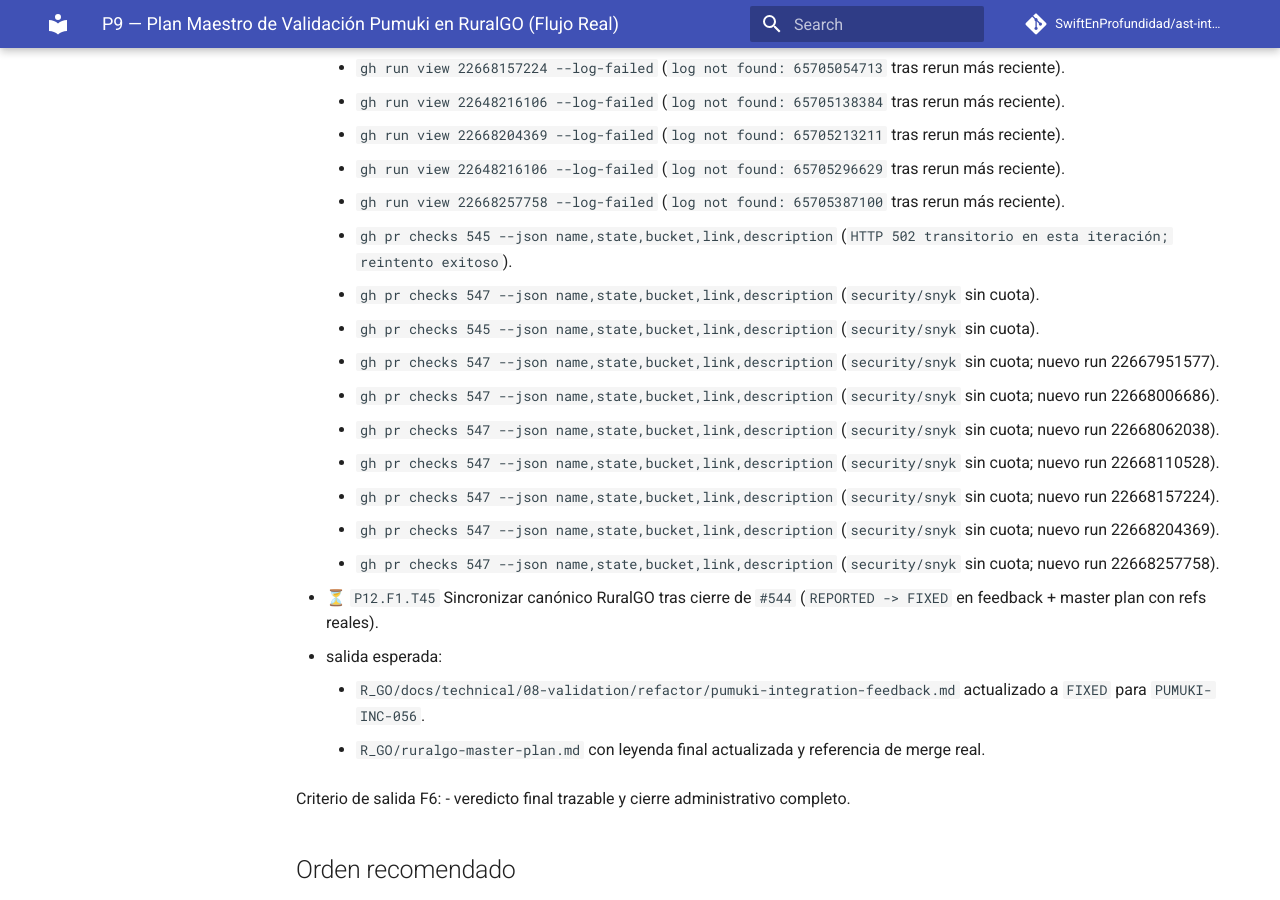
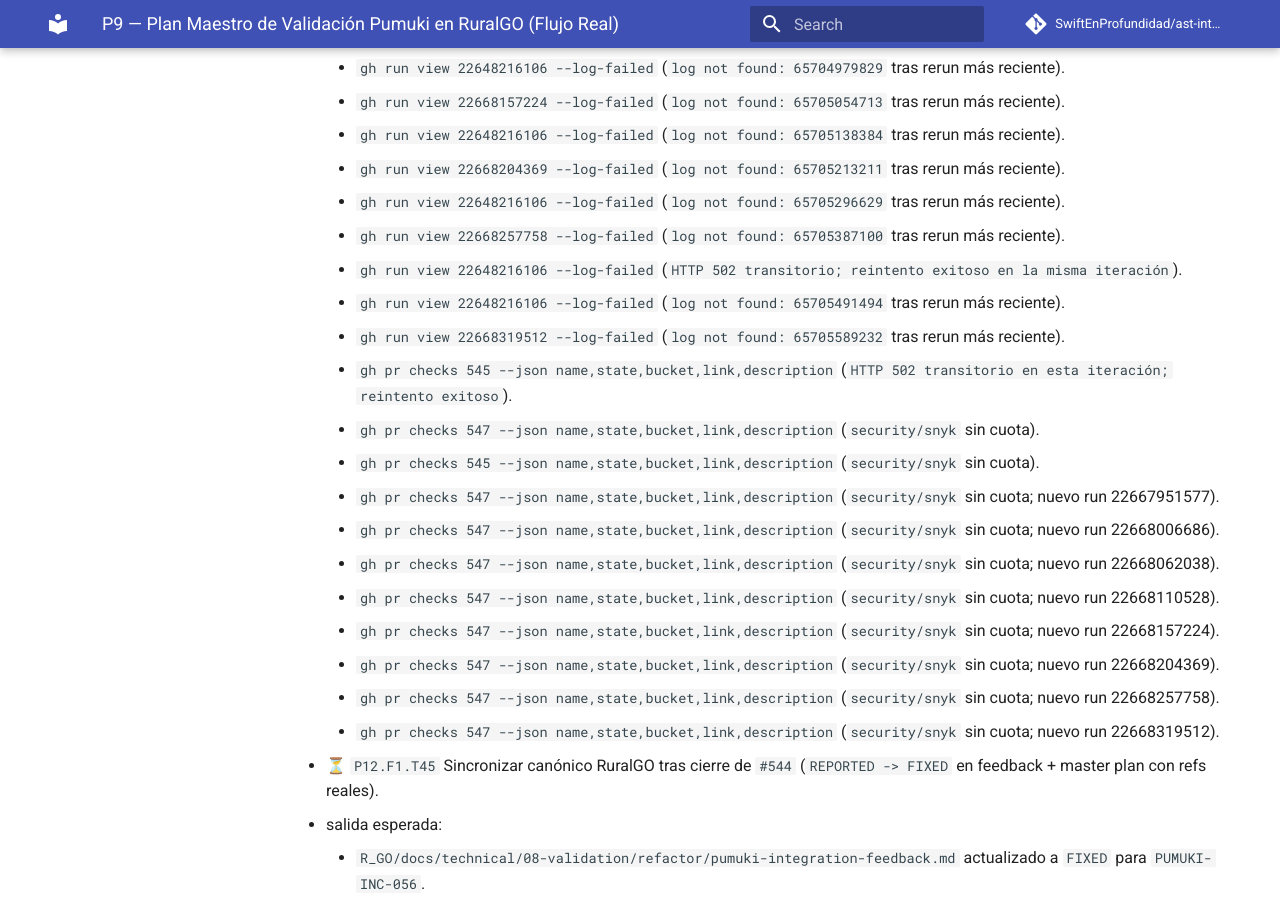
Before and after one commit to SwiftEnProfundidad/ast-intelligence-hooks, an MkDocs documentation site: the page built from docs/seguimiento-completo-validacion-ruralgo-03-03-2026.md, in a window 1280 px wide and 900 px high, scrolled down 54288 px. Built offline with MkDocs 1.6.1 and Material for MkDocs 9.7.7, drawn with Linux system fonts in a browser that asks for light colours; comment, search, counter and statistics services are not loaded; some of the changed text lies outside the part shown.

Commit message:
docs(tracking): append T47 heartbeat with transient API evidence

```diff
--- a/docs/seguimiento-completo-validacion-ruralgo-03-03-2026.md
+++ b/docs/seguimiento-completo-validacion-ruralgo-03-03-2026.md
@@ -1388,6 +1388,7 @@ Criterio de salida F5:
       - `https://github.com/SwiftEnProfundidad/ast-intelligence-hooks/issues/546#issuecomment-3997061285`
       - `https://github.com/SwiftEnProfundidad/ast-intelligence-hooks/issues/546#issuecomment-3997069824`
       - `https://github.com/SwiftEnProfundidad/ast-intelligence-hooks/issues/546#issuecomment-3997079882`
+      - `https://github.com/SwiftEnProfundidad/ast-intelligence-hooks/issues/546#issuecomment-3997159959`
     - evidencia de bloqueo vigente:
       - `gh run view 22648407847` (`billing lock` en GitHub Actions).
       - `gh run view 22648597740` (`billing lock` persistente tras rerun/retrigger).
@@ -1519,6 +1520,9 @@ Criterio de salida F5:
       - `gh run view 22668204369 --log-failed` (`log not found: 65705213211` tras rerun más reciente).
       - `gh run view 22648216106 --log-failed` (`log not found: 65705296629` tras rerun más reciente).
       - `gh run view 22668257758 --log-failed` (`log not found: 65705387100` tras rerun más reciente).
+      - `gh run view 22648216106 --log-failed` (`HTTP 502 transitorio; reintento exitoso en la misma iteración`).
+      - `gh run view 22648216106 --log-failed` (`log not found: 65705491494` tras rerun más reciente).
+      - `gh run view 22668319512 --log-failed` (`log not found: 65705589232` tras rerun más reciente).
       - `gh pr checks 545 --json name,state,bucket,link,description` (`HTTP 502 transitorio en esta iteración; reintento exitoso`).
       - `gh pr checks 547 --json name,state,bucket,link,description` (`security/snyk` sin cuota).
       - `gh pr checks 545 --json name,state,bucket,link,description` (`security/snyk` sin cuota).
@@ -1529,6 +1533,7 @@ Criterio de salida F5:
       - `gh pr checks 547 --json name,state,bucket,link,description` (`security/snyk` sin cuota; nuevo run 22668157224).
       - `gh pr checks 547 --json name,state,bucket,link,description` (`security/snyk` sin cuota; nuevo run 22668204369).
       - `gh pr checks 547 --json name,state,bucket,link,description` (`security/snyk` sin cuota; nuevo run 22668257758).
+      - `gh pr checks 547 --json name,state,bucket,link,description` (`security/snyk` sin cuota; nuevo run 22668319512).
 
 - ⏳ `P12.F1.T45` Sincronizar canónico RuralGO tras cierre de `#544` (`REPORTED -> FIXED` en feedback + master plan con refs reales).
   - salida esperada:
```
